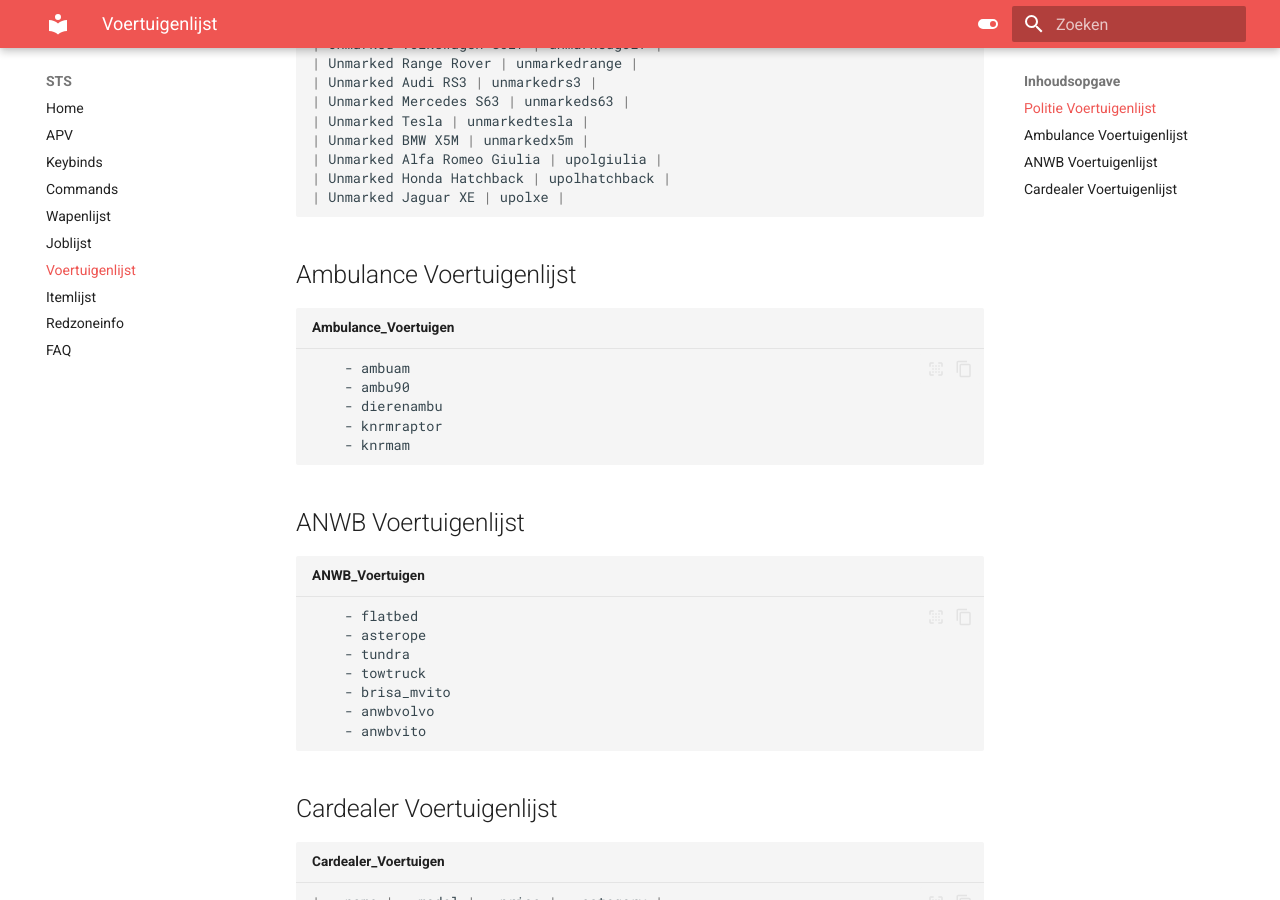
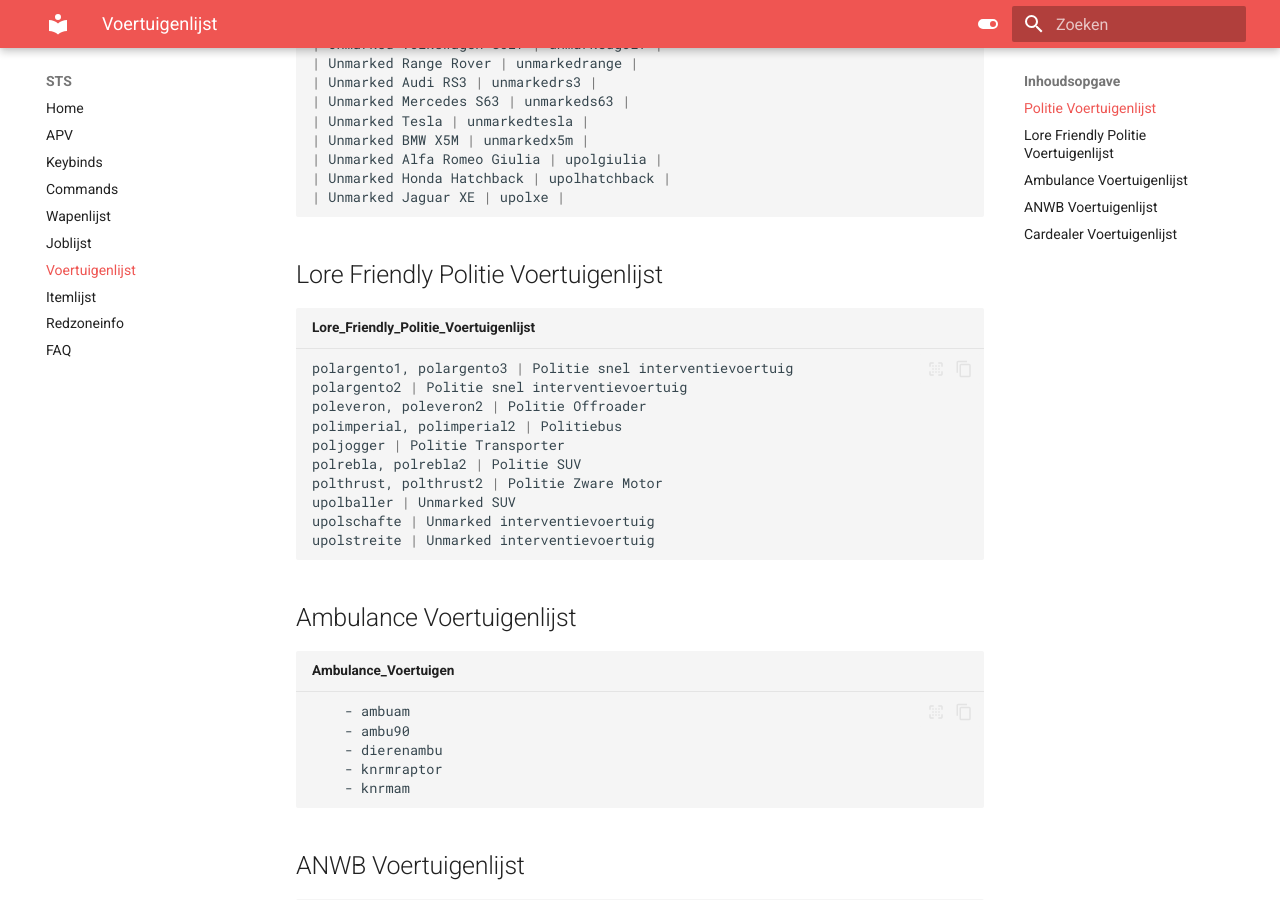
Before and after one commit to Welseyy/STSAPV, an MkDocs documentation site: the page built from docs/voertuigenlijst.md, in a window 1280 px wide and 900 px high, scrolled down 1492 px. Built offline with MkDocs 1.6.1 and Material for MkDocs 9.7.7, drawn with Linux system fonts in a browser that asks for light colours; some of the changed text lies outside the part shown.

Commit message:
Update voertuigenlijst.md

````diff
--- a/docs/voertuigenlijst.md
+++ b/docs/voertuigenlijst.md
@@ -77,7 +77,20 @@ Hieronder vindt je de voertuigenlijst
 | Unmarked Honda Hatchback | upolhatchback |
 | Unmarked Jaguar XE | upolxe |
 ```
+## Lore Friendly Politie Voertuigenlijst
 
+``` sh title="Lore_Friendly_Politie_Voertuigenlijst"
+polargento1, polargento3 | Politie snel interventievoertuig
+polargento2 | Politie snel interventievoertuig
+poleveron, poleveron2 | Politie Offroader
+polimperial, polimperial2 | Politiebus
+poljogger | Politie Transporter
+polrebla, polrebla2 | Politie SUV
+polthrust, polthrust2 | Politie Zware Motor
+upolballer | Unmarked SUV
+upolschafte | Unmarked interventievoertuig
+upolstreite | Unmarked interventievoertuig
+```
 
 ## Ambulance Voertuigenlijst
 
````
